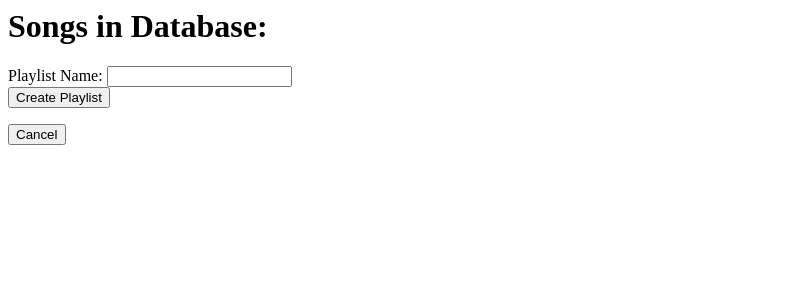
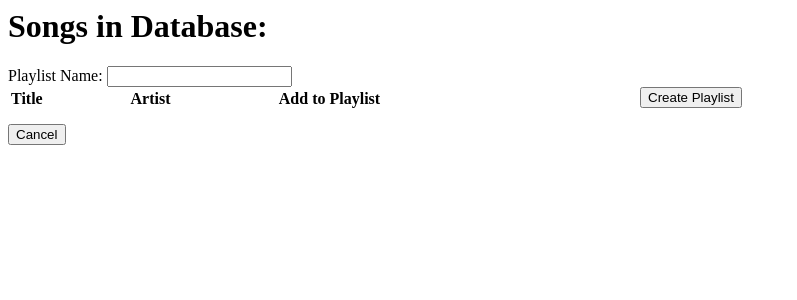
Before and after one commit to atapley/Spotify-CopycatDB, a Django app: page /create_playlist in a window 1280 px wide. Shown: the top 300 px of the page, without its empty margins (0-797 px from the left). Run offline with Django 3.2, Linux system fonts and the light colour scheme; data that the repository does not hold is empty; parts of the project's set-up code (start-up, migrations or seed data) failed here and were passed over.

Commit message:
Update to models to include foreign keys to allow for on_delete. Functionality for deleting a playlist from the database

```diff
--- a/Stored_Procedures.sql
+++ b/Stored_Procedures.sql
@@ -13,7 +13,7 @@ DROP PROCEDURE IF EXISTS in_playlist;
 DELIMITER //
 CREATE PROCEDURE in_playlist(IN id int)
 BEGIN
-SELECT title, artist, (playlistID = 1) as in_playlist
+SELECT title, artist, (playlistID = id) as in_playlist
 FROM spotify_playlistsongs a JOIN spotify_song b ON a.songID = b.songID;
 END //
 DELIMITER ;
--- a/databasesite/databasesite/urls.py
+++ b/databasesite/databasesite/urls.py
@@ -12,6 +12,8 @@ urlpatterns = [
     url(r'^submit_playlist$', playlist.submit_playlist),
     url(r'^view_playlist$', playlist.view),
     url(r'^view_songs$', song.catalog),
+    url(r'^ask_remove/([0-9]+)/$', playlist.delete_screen),
+    url(r'^remove_playlist/([0-9]+)/$', playlist.remove),
     url(r'^view_artists$', artist.catalog),
     url(r'^playlist_edit', playlist.edit),
     url(r'^update_playlist$', playlist.update),
--- a/databasesite/spotify/templates/spotify/create_playlist.html
+++ b/databasesite/spotify/templates/spotify/create_playlist.html
@@ -5,12 +5,27 @@
     <label for="play_name">Playlist Name:</label>
     <input type="text" id="play_name" name="play_name">
 </div>
-    {% for song in songs %}
-    <p>
-        <label for="{{ song.songID }}">{{ song.title }}, {{ song.artist }}:</label>
-        <input type="checkbox" id="{{ song.songID }}" name="songs[]" value="{{ song.songID }}">
-    </p>
+
+    <table align="left" style="width:50%">
+  <tr>
+    <th align="left">Title</th>
+    <th align="left">Artist</th>
+    <th align="left">Add to Playlist</th>
+  </tr>
+  {% for song in songs %}
+    <tr>
+        <td align="left">
+            <label for="{{ song.songID }}">{{ song.title }}</label>
+        </td>
+        <td align="left">
+            <label for="{{ song.songID }}">{{ song.artist }}</label>
+        </td>
+        <td align="left">
+            <input type="checkbox" id="{{ song.songID }}" name="songs[]" value="{{ song.songID }}">
+        </td>
+    </tr>
     {% endfor %}
+</table>
 <div>
     <input
         type="submit"
--- a/databasesite/spotify/templates/spotify/playlist_edit.html
+++ b/databasesite/spotify/templates/spotify/playlist_edit.html
@@ -38,5 +38,10 @@
 
 <input
         type="submit"
+        value="Delete Playlist"
+        onclick="location.href='/ask_remove/{{ playlist.playlistID }}'">
+
+<input
+        type="submit"
         value="Cancel"
         onclick="location.href='/playlist_songs&playlist-id={{ playlist.playlistID }}'">
--- a/databasesite/spotify/views/playlist.py
+++ b/databasesite/spotify/views/playlist.py
@@ -1,7 +1,7 @@
 from django.db.models import Q
 from django.http import HttpResponse, HttpResponseRedirect
 from django.shortcuts import render
-from spotify.models import Song, Playlist, PlaylistSongs
+from spotify.models import Song, Playlist, PlaylistSongs, SpotifyUser
 import pandas as pd
 from django.db import connection
 
@@ -15,10 +15,13 @@ def submit_playlist(request):
 
         id = Playlist.objects.order_by('playlistID').last().playlistID + 1
 
-        new_playlist = Playlist(playlistID = id, playlistName=input_name, createdBy=request.user.username)
+        new_playlist = Playlist(playlistID = id, playlistName=input_name, createdBy=request.user)
         new_playlist.save()
         for song in in_playlist:
-            new_pair = PlaylistSongs(songID=int(song), playlistID=id)
+            songID = int(song)
+            songInstance = Song.objects.filter(Q(songID=songID))[0]
+            playlistInstance = Playlist.objects.filter(Q(playlistID=id))[0]
+            new_pair = PlaylistSongs(songID= songInstance, playlistID=playlistInstance)
             new_pair.save()
         return HttpResponseRedirect('/user_home')
 
@@ -55,7 +58,8 @@ def single_viewer(request):
         full_playlist_results = playlist_songs_df.merge(
             songs_df,
             how='inner',
-            on='songID'
+            left_on='songID_id',
+            right_on='songID'
         ).to_dict()
         full_playlist = []
         for x in range(0, len(full_playlist_results['title'])):
@@ -68,7 +72,7 @@ def single_viewer(request):
     playlist_details = Playlist.objects.filter(Q(playlistID=id)).values()[0]
     items['playlist'] = playlist_details
 
-    if playlist_details['createdBy'] == request.user.username:
+    if playlist_details['createdBy_id'] == request.user.username:
         items['edit'] = True
     else:
         items['edit'] = False
@@ -97,12 +101,25 @@ def update(request):
     id = request.POST['playlist_id']
     new_title = request.POST['playlist_title']
     post_to_update = Playlist.objects.filter(Q(playlistID=id)).values()[0]
+    user = SpotifyUser.objects.filter(Q(username=post_to_update['createdBy_id']))[0]
     delete = Playlist.objects.filter(Q(playlistID=id))
     delete.delete()
     post_to_save = Playlist(
         playlistID = post_to_update['playlistID'],
         playlistName = new_title,
-        createdBy = post_to_update['createdBy']
+        createdBy = user
     )
     post_to_save.save()
     return HttpResponseRedirect('/view_playlist')
+
+def delete_screen(request, id):
+    items = {}
+
+    playlist = Playlist.objects.filter(Q(playlistID=id)).values()[0]
+    items['playlist'] = playlist
+
+    return render(request, 'spotify/delete_screen.html', items)
+
+def remove(request, id):
+    Playlist.objects.filter(playlistID=id).delete()
+    return HttpResponseRedirect('/view_playlist')
--- a/databasesite/spotify/views/song.py
+++ b/databasesite/spotify/views/song.py
@@ -9,7 +9,7 @@ def catalog(request):
     user_likes = UserLikes.objects.filter(Q(username=request.user.username)).values()
     user_likes_ids = []
     for song in user_likes:
-        user_likes_ids.append(song['songID'])
+        user_likes_ids.append(song['songID_id'])
     for song in songs:
         if song['songID'] in user_likes_ids:
             song['liked'] = True
```
Also changed, not shown: databasesite/spotify/models.py (+29 -31 lines), databasesite/spotify/templates/spotify/delete_screen.html (added, +11 -0 lines), databasesite/spotify/views/follows.py (+4 -3 lines), databasesite/spotify/views/likes.py (+5 -2 lines), databasesite/spotify/migrations/0002_auto_20200411_2239.py (added).
